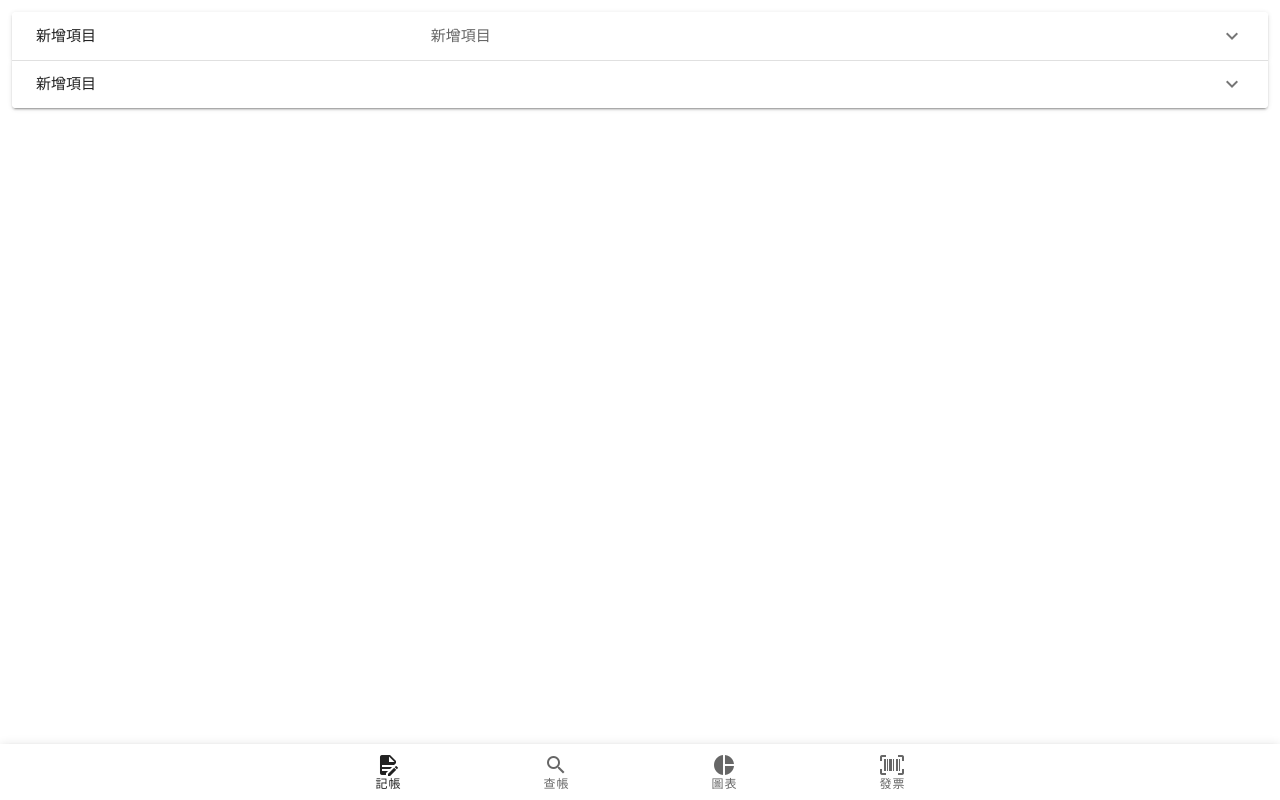
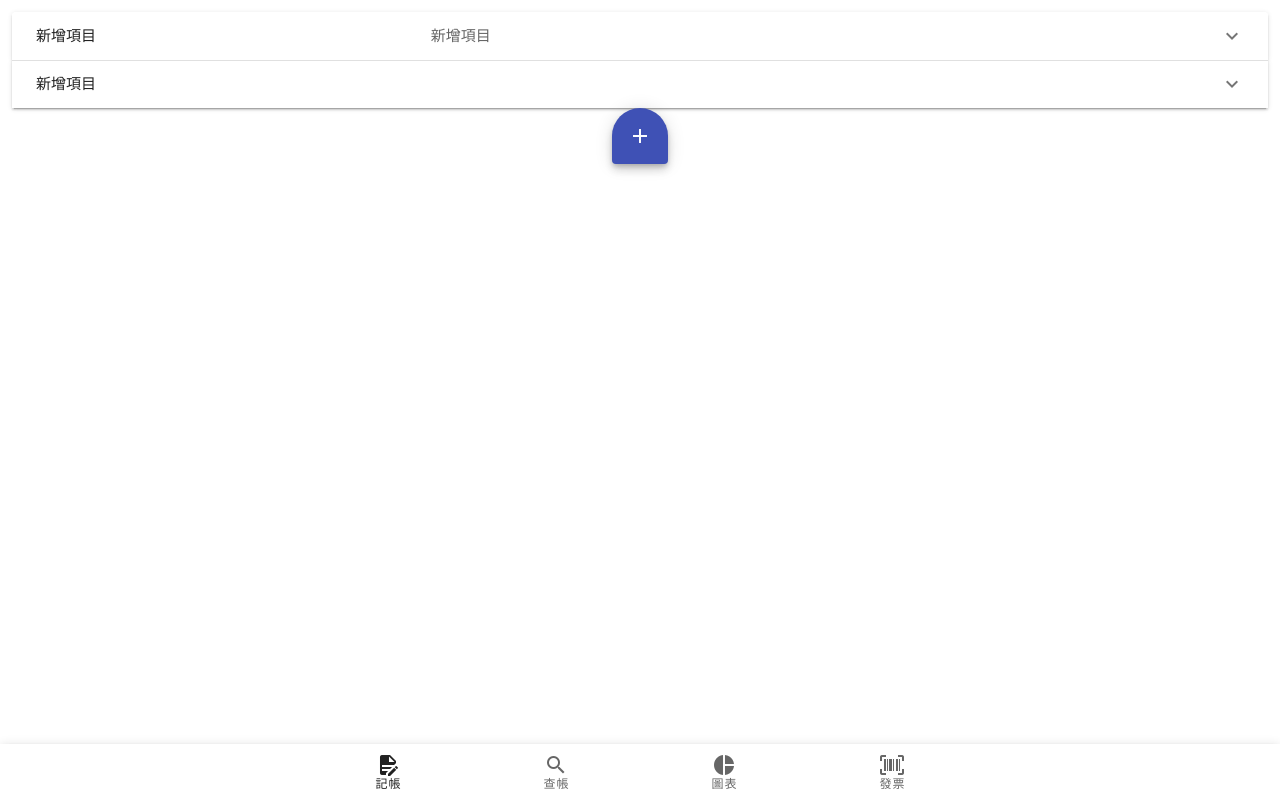
Before and after one commit to GDSC-wallet/GDSC_wallet_frontend, a Vue app: page / in a window 1280 px wide. Built offline with nearby package versions, Linux system fonts and the light colour scheme; what vue-css-donut-chart would draw is missing.

Commit message:
記帳21:47

```diff
--- a/src/views/Home.vue
+++ b/src/views/Home.vue
@@ -1,5 +1,13 @@
+
+
+
 
 <template>
+
+
+
+
+
   <v-expansion-panels
   v-model="panel"
   :disabled="disabled"
@@ -128,6 +136,16 @@
       </v-expansion-panel-content>
     </v-expansion-panel>
 
+   <v-btn
+  class="mx-2"
+  fab
+  dark
+  color="indigo"
+  >
+  <v-icon dark>
+      mdi-plus
+  </v-icon>
+  </v-btn>
 
   </v-expansion-panels>
 </template>
```
